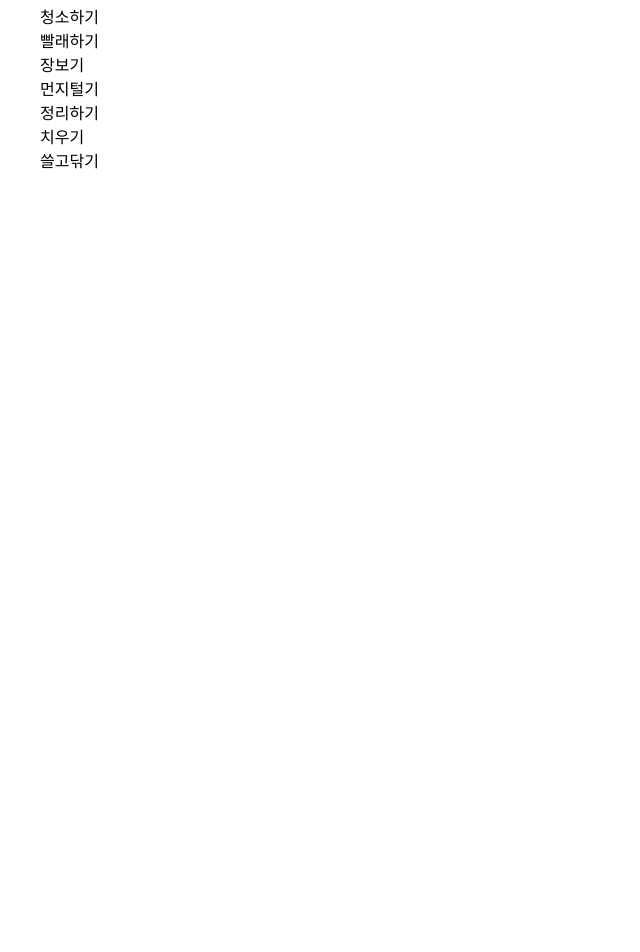
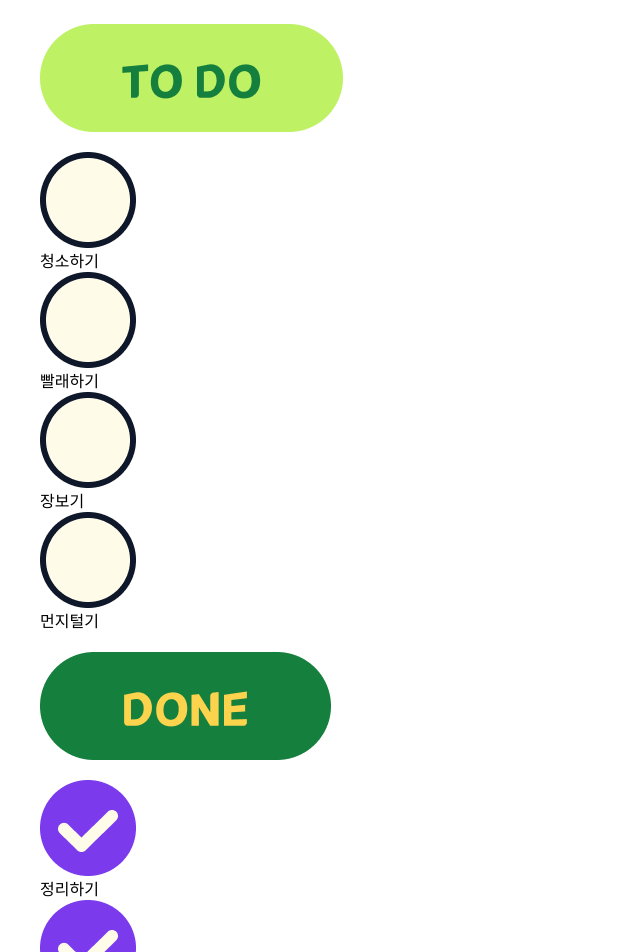
Before and after one commit to kim-ho-seon/do-it-todo, a React (Vite) app: page / in a window 1280 px wide. Shown: the part 160-1112 px from the top of the page, without its empty margins (0-640 px from the left). Before the commit the page ends 800 px from the top, so only its background shows below. Built offline with nearby package versions, Linux system fonts and the light colour scheme.

Commit message:
feat: TODO / DONE 목록 분리 렌더링

```diff
--- a/src/components/todo/TodoList.tsx
+++ b/src/components/todo/TodoList.tsx
@@ -1,13 +1,39 @@
 
 function TodoList({todos}){
 
+  const todoItems = todos.filter((todo) => !todo.isCompleted);
+  const doneItems = todos.filter((todo) => todo.isCompleted);
+
   return(
     <div className="todo-list">
-      <ul className="check-list">
-        {todos.map((todo) => (
-          <li key={todo.id} className="todo-item">{todo.name}</li>
-        ))}
-      </ul>
+      <div className="todo-section">
+        <h2>
+          <img src="src\assets\images\todo@3x.png" alt="TO DO" />
+        </h2>
+
+        <ul className="check-list">
+          {/* 해야 할 일 */}
+          {todoItems.map((todo) => (
+            <li
+              key={todo.id}
+              className="todo-item"
+            > <img src="src\assets\icon\Property 1=Default@3x.png" alt="" />{todo.name}
+            </li>
+          ))}
+        </ul>
+      </div>
+
+      <div className="done-section">
+        <h2>
+          <img src="src\assets\images\done@3x.png" alt="DONE" />
+        </h2>
+        <ul className="check-list">
+          {/* 완료한 할 일 */}
+          {doneItems.map((todo) => (
+            <li key={todo.id} className="todo-item done"><img src="src\assets\icon\Property 1=Frame 2610233@3x.png" alt="" />{todo.name}</li>
+          ))}
+        </ul>
+      </div>
     </div>
   );
 }
```
